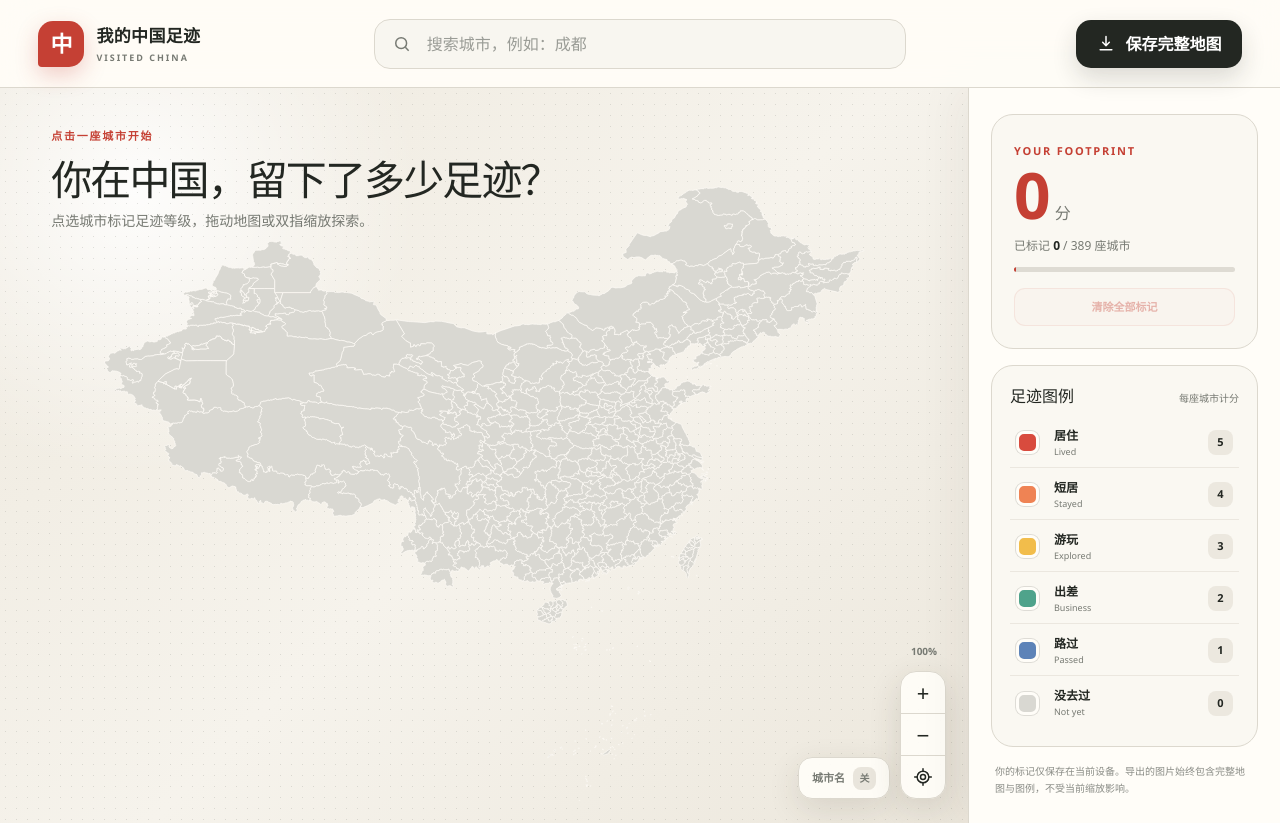
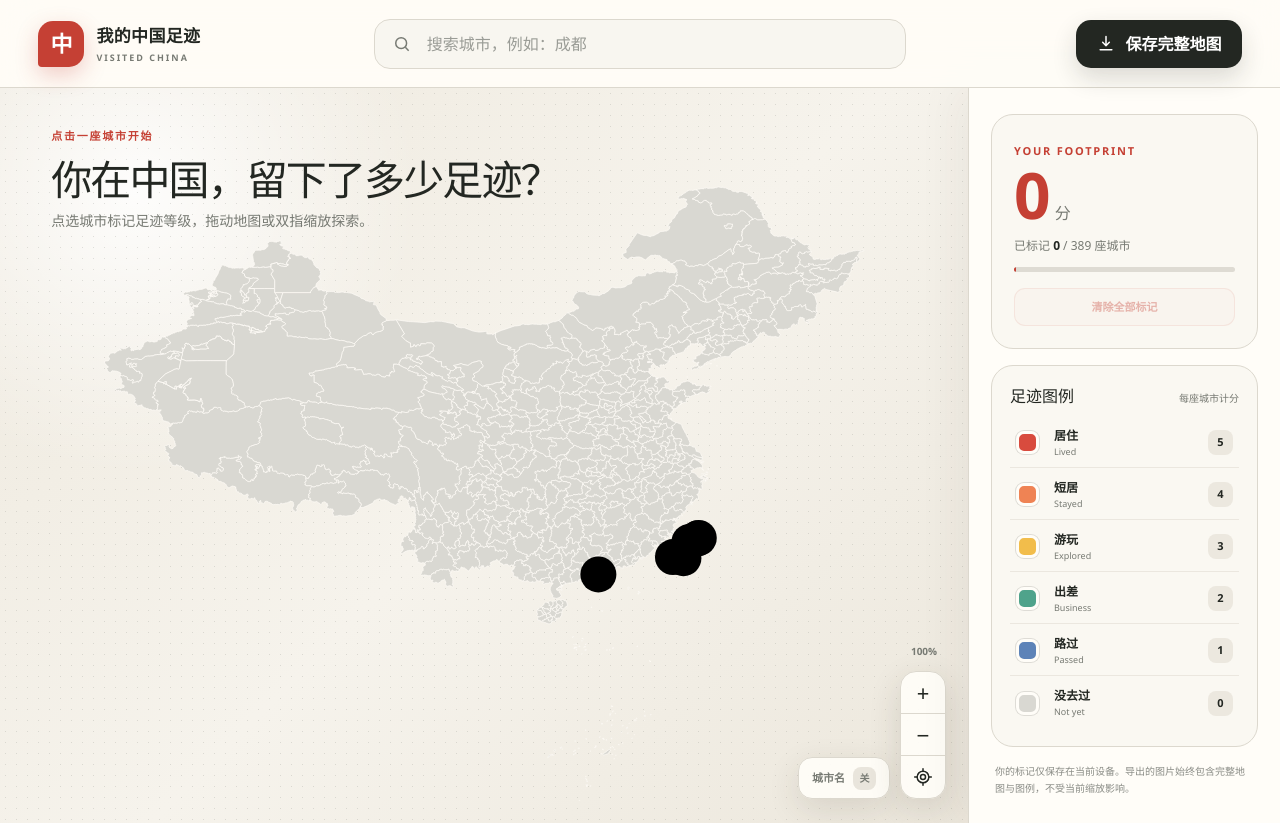
Before and after one commit to foye3/visited-cities-cn, a Next.js app: page /visited-cities-cn/ in a window 1280 px wide. Built offline with nearby package versions, Linux system fonts and the light colour scheme.

Commit message:
Add visible targets for micro cities

```diff
--- a/app/page.tsx
+++ b/app/page.tsx
@@ -18,6 +18,9 @@ const TOUCH_MAX_ZOOM = 18;
 const LEVEL_CLICK_GUARD_MS = 400;
 const MOUSE_DRAG_THRESHOLD_PX = 6;
 const TOUCH_DRAG_THRESHOLD_PX = 10;
+const MICRO_CITY_MAX_MAP_UNITS = 4;
+const MICRO_CITY_MARKER_RADIUS_PX = 5;
+const MICRO_CITY_HIT_RADIUS_PX = 18;
 const EXPORT_SITE_ADDRESS = process.env.NEXT_PUBLIC_EXPORT_SITE_ADDRESS
   || "visited-china.foye3.chatgpt.site";
 
@@ -189,6 +192,13 @@ export default function Home() {
   const visibleLabels = useMemo(
     () => showLabels ? cityNames.filter((city) => Boolean(labelMetrics[city])) : [],
     [cityNames, labelMetrics, showLabels],
+  );
+  const microCities = useMemo(
+    () => cityNames.filter((city) => {
+      const metric = labelMetrics[city];
+      return metric && Math.max(metric.width, metric.height) <= MICRO_CITY_MAX_MAP_UNITS;
+    }),
+    [cityNames, labelMetrics],
   );
 
   useEffect(() => {
@@ -652,6 +662,43 @@ export default function Home() {
                   />
                 );
               })}
+              {microCities.map((city) => {
+                const metric = labelMetrics[city];
+                const screenScale = Math.max(mapUnitScale * zoom, 0.01);
+                return (
+                  <g key={`micro-${city}`} className="micro-city-target">
+                    <circle
+                      className="micro-city-marker"
+                      cx={metric.x}
+                      cy={metric.y}
+                      r={MICRO_CITY_MARKER_RADIUS_PX / screenScale}
+                      strokeWidth={1.8 / screenScale}
+                      aria-hidden="true"
+                    />
+                    <circle
+                      className="micro-city-hit-area"
+                      data-city={city}
+                      role="button"
+                      tabIndex={0}
+                      aria-label={`Select ${chinaMap[city].name}`}
+                      cx={metric.x}
+                      cy={metric.y}
+                      r={MICRO_CITY_HIT_RADIUS_PX / screenScale}
+                      onClick={(event) => {
+                        event.stopPropagation();
+                        levelChoiceUnlockAtRef.current = performance.now() + LEVEL_CLICK_GUARD_MS;
+                        setSelectedCity(city);
+                      }}
+                      onKeyDown={(event) => {
+                        if (event.key === "Enter" || event.key === " ") {
+                          event.preventDefault();
+                          setSelectedCity(city);
+                        }
+                      }}
+                    />
+                  </g>
+                );
+              })}
               {visibleLabels.map((city) => {
                 const metric = labelMetrics[city];
                 return (
```
